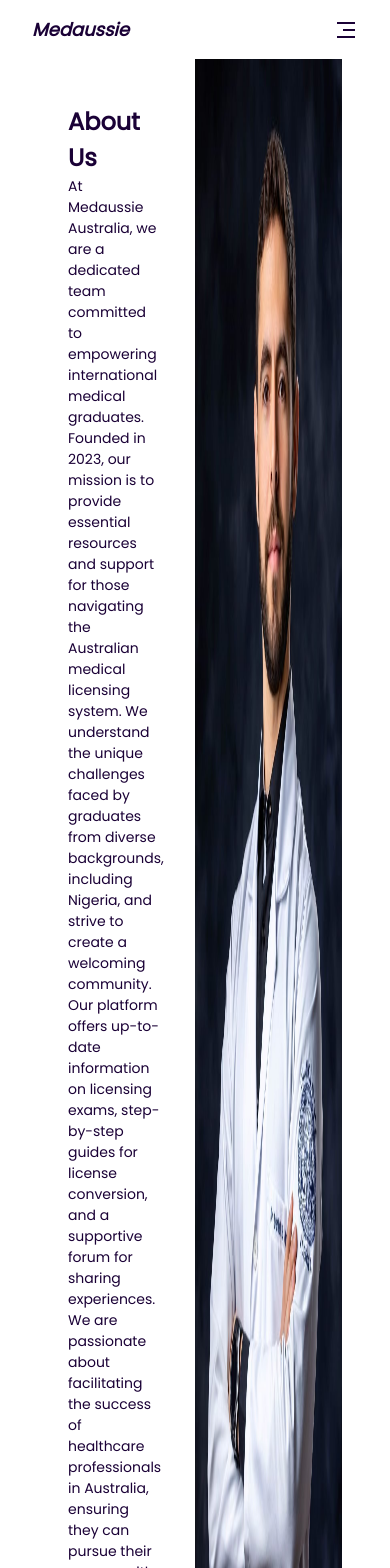
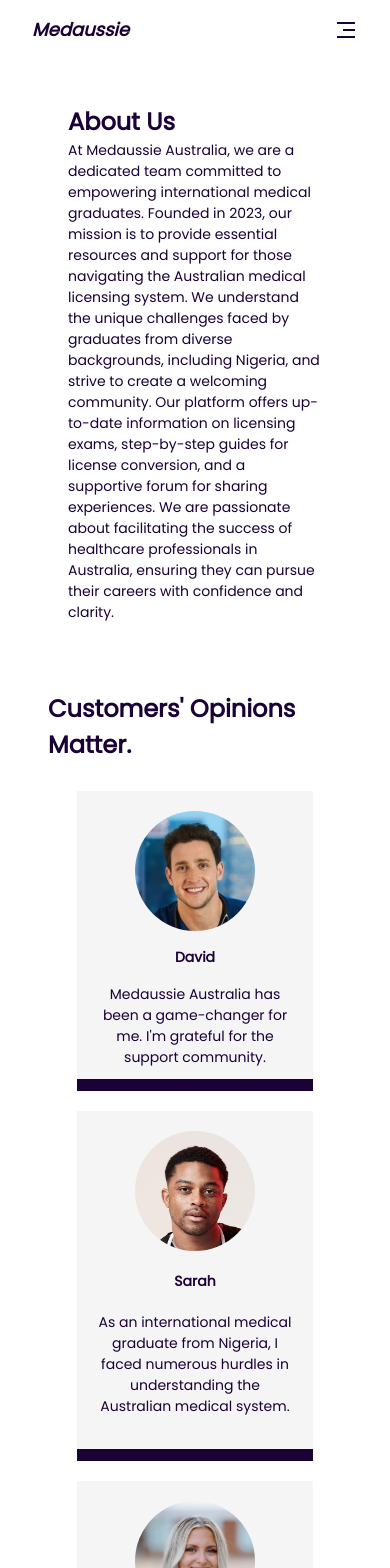
Before and after one commit to Eradz/Medaussie, a Next.js app: page /about in a window 390 px wide. Shown: the top 1568 px of the page. Built offline with nearby package versions, Linux system fonts and the light colour scheme.

Commit message:
mobile view of about

```diff
--- a/src/app/(Homepage)/_components/Mobilenav.tsx
+++ b/src/app/(Homepage)/_components/Mobilenav.tsx
@@ -60,7 +60,7 @@
           </div>
           <div className="flex flex-col items-center gap-8 mt-4 mx-auto">
                 {menuItems.map(({name, link}) => (
-                  <Link key={name} href={link}>
+                  <Link key={name} href={link} onClick={()=> setMenuOpen(false)}>
                     <p>
                       {name}
                     </p>
--- a/src/app/about/page.tsx
+++ b/src/app/about/page.tsx
@@ -10,9 +10,9 @@
   ]
 
   return (
-    <div className="flex flex-col bg-primary pt-14 px-12 text-secondary gap-8 ">
+    <div className="flex flex-col bg-primary pt-14 px-12 text-secondary gap-3 ">
       <div className="flex gap-[5%]">
-          <div className="flex flex-col w-[45%] py-12 px-5">
+          <div className="flex flex-col md:w-[45%] py-12 px-5">
           <h3 className="">About Us</h3>
         <div >At Medaussie Australia, we are a dedicated team committed to empowering international medical
         graduates. Founded in 2023, our mission is to provide essential resources and support for those navigating the Australian medical licensing
@@ -21,14 +21,14 @@
             and a supportive forum for sharing experiences. We are passionate about facilitating the success of healthcare professionals in
             Australia, ensuring they can pursue their careers with confidence and clarity.</div>
           </div>
-          <Image width={736} height={1104} src="/doctor.jpeg" alt='Hero' className="w-[50%]"/>
+          <Image width={736} height={1104} src="/doctor.jpeg" alt='Hero' className="w-[50%] hidden md:block"/>
       </div>
-      <div className="flex flex-col items-center gap-7 py-5 ">
+      <div className="flex flex-col items-center gap-7 py-2 ">
         <h3>{"Customers' Opinions Matter."}</h3>
-        <div className="flex justify-between text-center">
+        <div className="flex flex-col md:flex-row md:justify-between text-center items-center gap-5">
         {customers.map(({name, image, comment}, i)=>{
           return(
-            <div className={i === 1 ? "flex flex-col bg-[#F5F5F5] p-5 h-[350px] w-[30%] gap-5 relative" : "flex flex-col bg-[#F5F5F5] h-[300px] p-5 w-[30%] gap-4 relative"} key={name}>
+            <div className={i === 1 ? "flex flex-col bg-[#F5F5F5] p-5 h-[350px] w-[80%] md:w-[30%] gap-5 relative" : "flex flex-col bg-[#F5F5F5] h-[300px] p-5 w-[80%] md:w-[30%] gap-4 relative"} key={name}>
               <Image width={120} height={120} src={image} alt="User" className="rounded-full mx-auto"/>
               <div className="font-bold">{name}</div>
               <div>{comment}</div>
```
